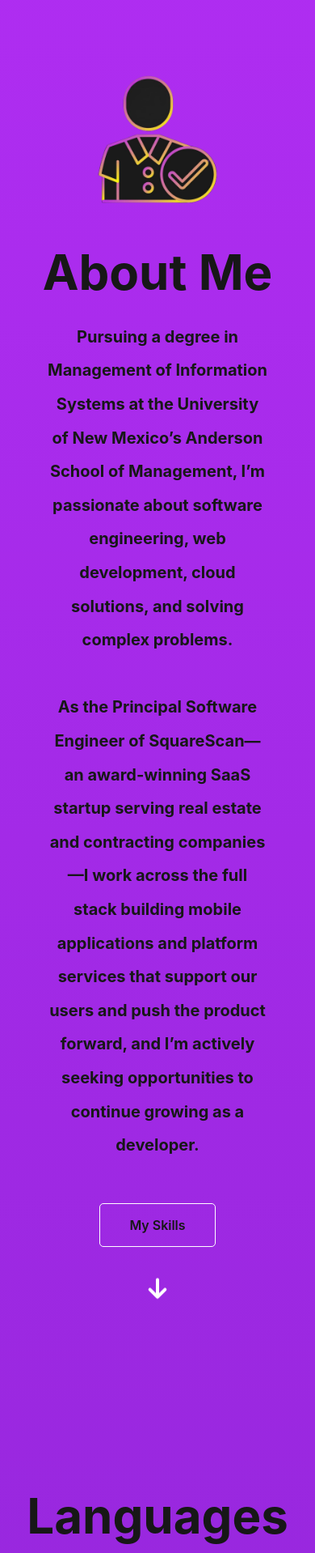
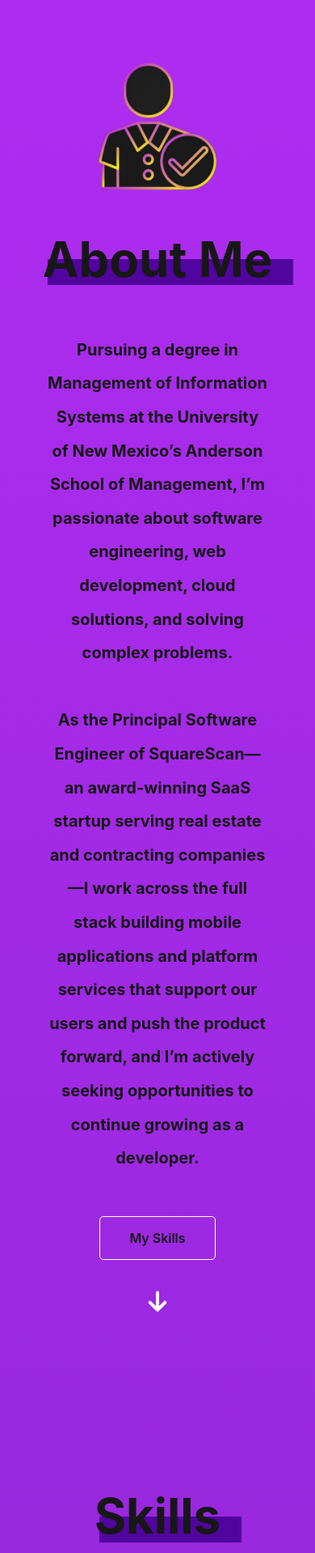
Before and after one commit to cosmicchimp/Portfolio, a Next.js app: page / in a window 390 px wide. Shown: the part 1119-3037 px from the top of the page at 81% size. Built offline with nearby package versions, Linux system fonts and the light colour scheme.

Commit message:
Making mobile responsive updates

```diff
--- a/app/components/About.css
+++ b/app/components/About.css
@@ -11,6 +11,22 @@
     height:18rem;
     border-radius:20px;
     margin-top:10rem;
+}
+.titleBox {
+    align-items: center;
+}
+.titleBar {
+    background-color: #51059e;
+    width:19rem;
+    height:2rem;
+    position:relative;
+    top:-60px;
+    left:30px;
+    z-index:1;
+}
+.aboutTitle {
+    position:relative;
+    z-index:2;
 }
 .arrowLogo {
     width:2rem;
--- a/app/components/About.tsx
+++ b/app/components/About.tsx
@@ -8,6 +8,7 @@ export default function About() {
         block: 'start'
         });
     };
+
     return (
 
         <div className="aboutWrapper">
@@ -15,7 +16,10 @@ export default function About() {
                 src={"./personlogo.png"}
                 className="about-photo"
               />
-        <h1 className="aboutTitle">About Me</h1>
+              <div className="titleBox">
+                <h1 className="aboutTitle">About Me</h1>
+                <div className="titleBar"></div>
+              </div>
 <h2 className="aboutBody">
 Pursuing a degree in Management of Information Systems at the University of New Mexico’s Anderson School of Management, I’m passionate about software engineering, web development, cloud solutions, and solving complex problems. <br></br><br></br>As the Principal Software Engineer of SquareScan—an award-winning SaaS startup serving real estate and contracting companies—I work across the full stack building mobile applications and platform services that support our users and push the product forward, and I’m actively seeking opportunities to continue growing as a developer.
 </h2>
--- a/app/components/Languages.css
+++ b/app/components/Languages.css
@@ -27,12 +27,22 @@
     object-fit: contain;
 }
 .title {
+    position:relative;
     font-size:60px;
     TEXT-ALIGN:center;
     margin-bottom:10rem;
     margin-top:5rem;
+    z-index:2;
 }
-
+.langBar {
+    background-color: #51059e;
+    width:11rem;
+    height:2rem;
+    position:relative;
+    top:-195px;
+    left:16px;
+    z-index:1;
+}
 .gridWrapper {
   display: flex;
   flex-direction: row;
--- a/app/components/Languages.tsx
+++ b/app/components/Languages.tsx
@@ -7,8 +7,10 @@ export default function Languages() {
   };
     return (
         <>
-        <h1 className="title">Languages & Skills Learned</h1>
-       <div className="gridWrapper">
+ <div className="titleBox">
+                <h1 className="title">Skills</h1>
+                <div className="langBar"></div>
+              </div>       <div className="gridWrapper">
         <div className="row">
                <div className="imageBox">
              <img src="./javascriptlogo.webp" alt="JavaScript" />
--- a/app/components/Projects.tsx
+++ b/app/components/Projects.tsx
@@ -55,7 +55,10 @@ export default function Projects() {
 
     return (
         <>
-        <h1 className='projectTitle'>My Projects</h1>
+            <div className="titleBox">
+            <h1 className="projectTitle">Projects</h1>
+            <div className="projBar"></div>
+            </div>
         <div className="carousel-container">
           <div className="carousel-card">
             <div className="project-content">
--- a/app/page.css
+++ b/app/page.css
@@ -25,6 +25,17 @@
 .projectTitle {
     margin-top:25rem;
     font-size:50px;
+    position: relative;
+    z-index: 2;
+}
+.projBar {
+    background-color: #51059e;
+    width:14rem;
+    height:2rem;
+    position:relative;
+    top:-30px;
+    left:2px;
+    z-index:1;
 }
 .carousel-container {
   max-width: 800px;
```
